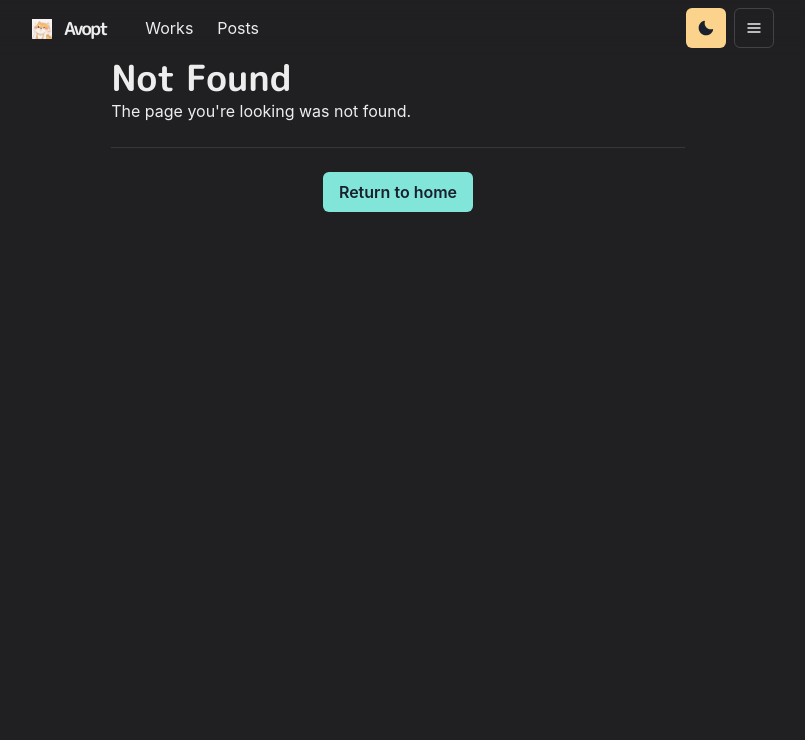
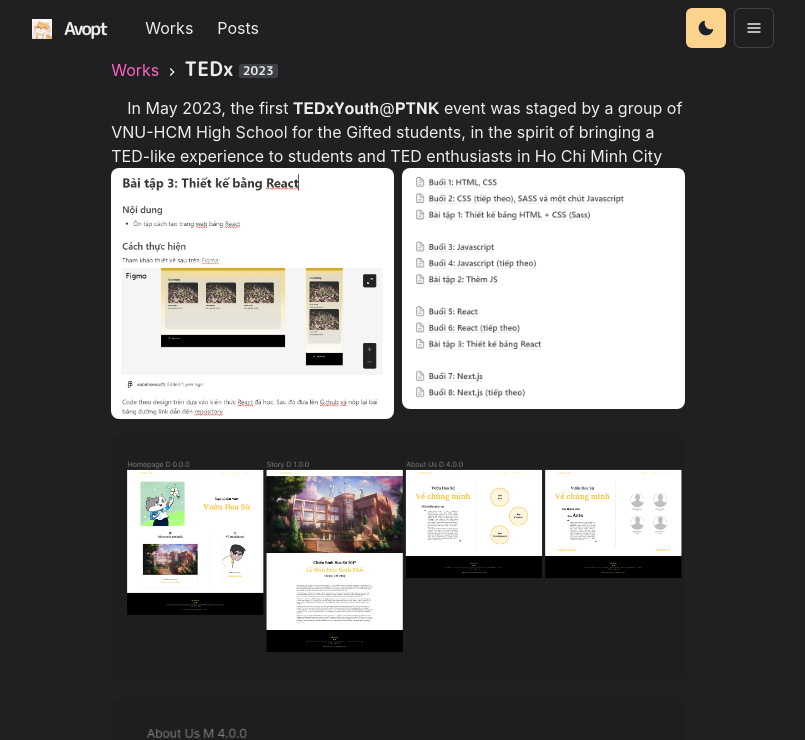
Before and after one commit to avoforme/avopt, a Next.js app: page /works/meostudio in a window 1280 px wide. Before the commit this address had no page. Shown: the top 740 px of the page, without its empty margins (242-1047 px from the left). Built offline with nearby package versions, Linux system fonts and the light colour scheme.

Commit message:
Update some works

```diff
--- /dev/null
+++ b/pages/works/meostudio.js
@@ -0,0 +1,48 @@
+import {
+    Container,
+    Badge,
+    Link,
+    List,
+    ListItem,
+    SimpleGrid,
+    UnorderedList,
+    Heading,
+    Center
+  } from '@chakra-ui/react'
+  import Layout from '../../components/layouts/article'
+  import { ExternalLinkIcon } from '@chakra-ui/icons'
+  import { Title, WorkImage, Meta } from '../../components/work'
+  import P from '../../components/paragraph'
+
+  const Work = () => (
+    <Layout title="TEDxYouth@PTNK">
+      <Container>
+        <Title>
+          TEDx <Badge>2023</Badge>
+        </Title>
+        <P>
+        In May 2023, the first 𝐓𝐄𝐃𝐱𝐘𝐨𝐮𝐭𝐡@𝐏𝐓𝐍𝐊 event was staged by a group of VNU-HCM High School for the Gifted students, in the spirit of bringing a TED-like experience to students and TED enthusiasts in Ho Chi Minh City
+        </P>
+        <P>
+
+
+        </P>
+
+
+        <SimpleGrid columns={2} gap={2}>
+          <WorkImage src="/images/MEOStudio/1.png" alt="meo" />
+          <WorkImage src="/images/MEOStudio/2.png" alt="meo" />
+
+        </SimpleGrid>
+        <WorkImage src="/images/MEOStudio/3.png" alt="meo" />
+        <WorkImage src="/images/MEOStudio/4.png" alt="meo" />
+        <WorkImage src="/images/MEOStudio/5.png" alt="meo" />
+        <WorkImage src="/images/MEOStudio/6.png" alt="meo" />
+
+
+      </Container>
+    </Layout>
+  )
+
+  export default Work
+  export { getServerSideProps } from '../../components/chakra'
```
Also changed, not shown: pages/works.js (+16 -1 lines), pages/works/artpill.js (+0 -62 lines), pages/works/teacherday.js (+3 -23 lines).
